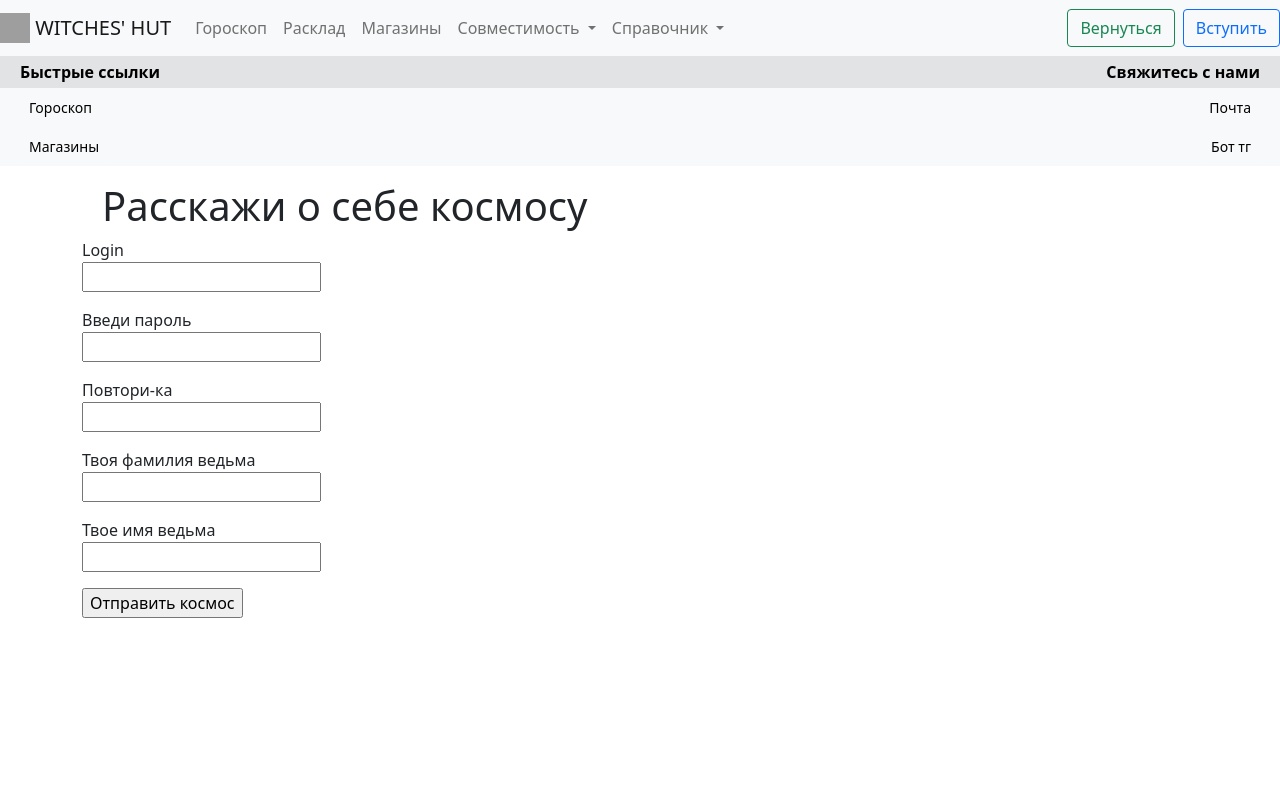
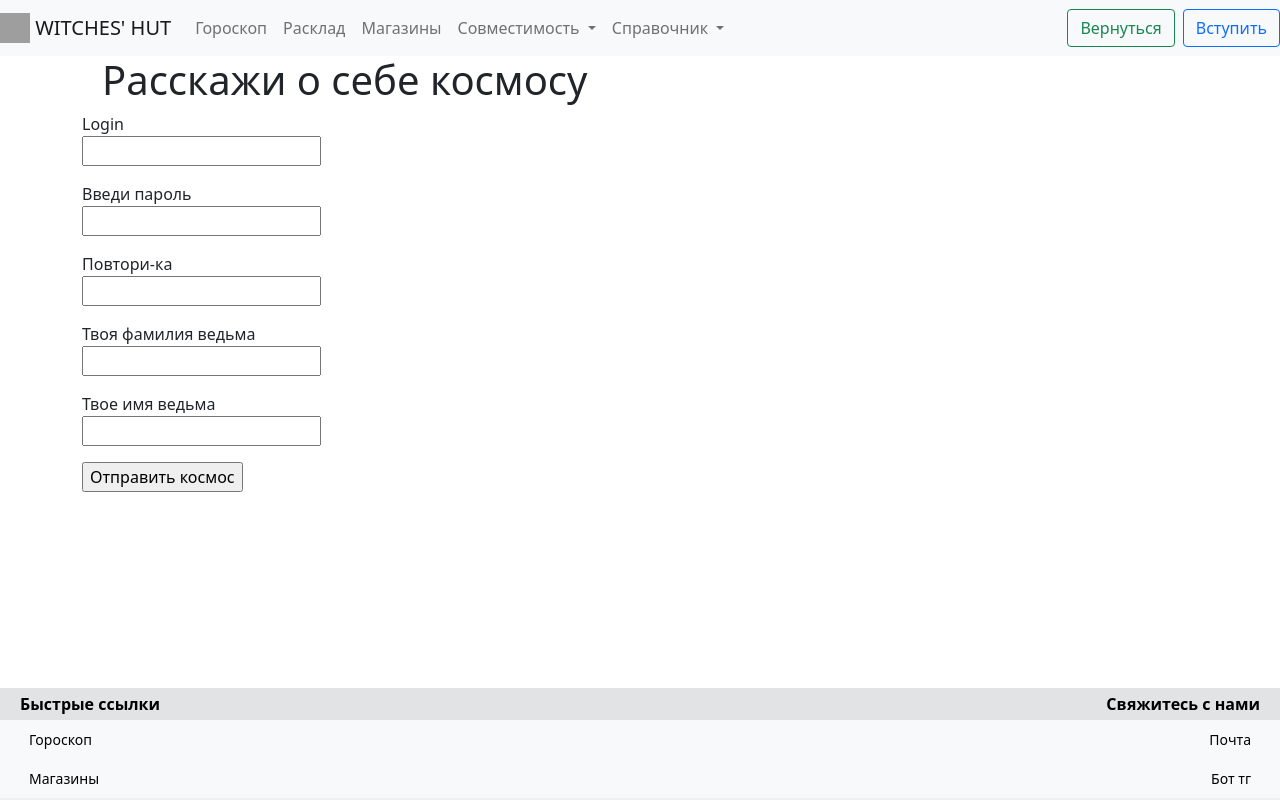
Before and after one commit to PinguinCake/witches-hut, a Flask app: page /register in a window 1280 px wide. Run offline with Flask 2, Linux system fonts and the light colour scheme; grey boxes are pictures that could not be loaded.

Commit message:
Update style.css

```diff
--- a/static/css/style.css
+++ b/static/css/style.css
@@ -1,3 +1,12 @@
 h1 {
     padding-left: 20px;
 }
+
+footer {
+    background-color: #F0F0F0;
+    color: #000000;
+    height: 112px;
+    width: 100%;
+    position: absolute;
+    bottom: 0;
+}
```
